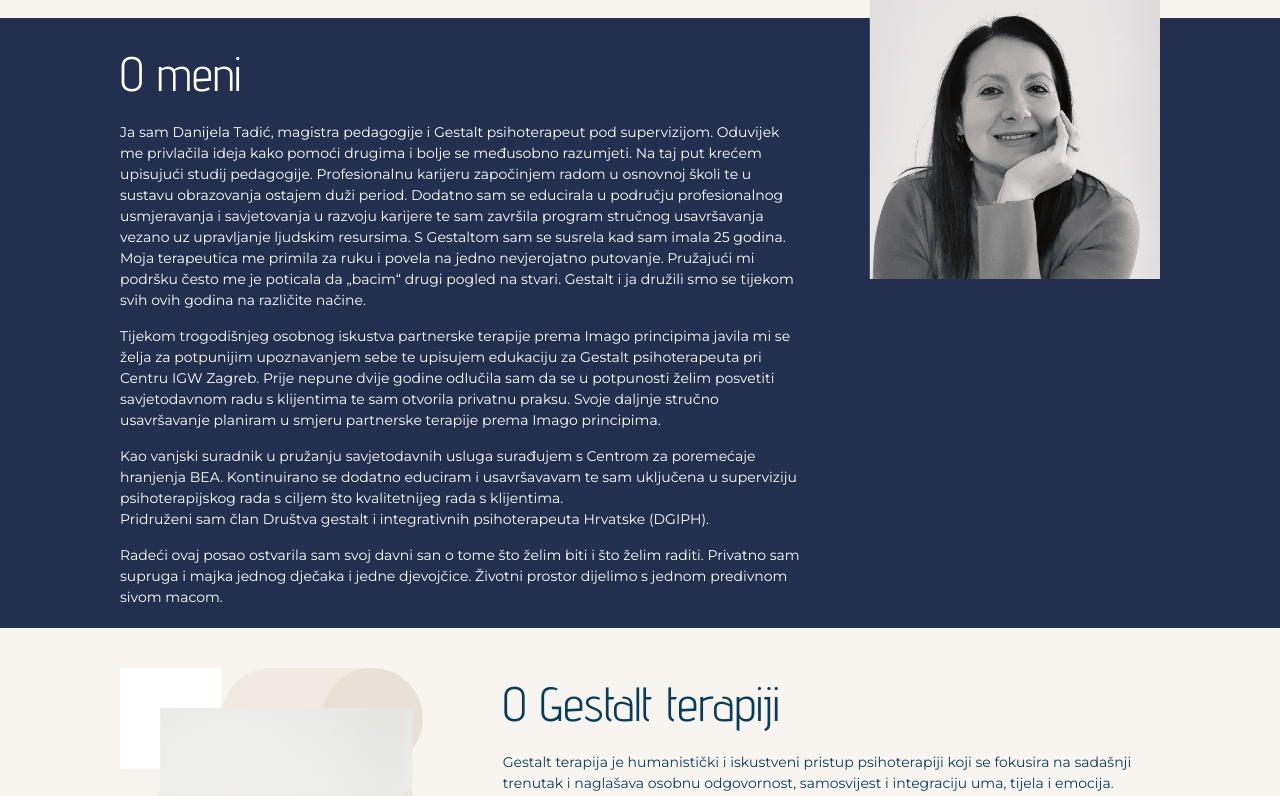
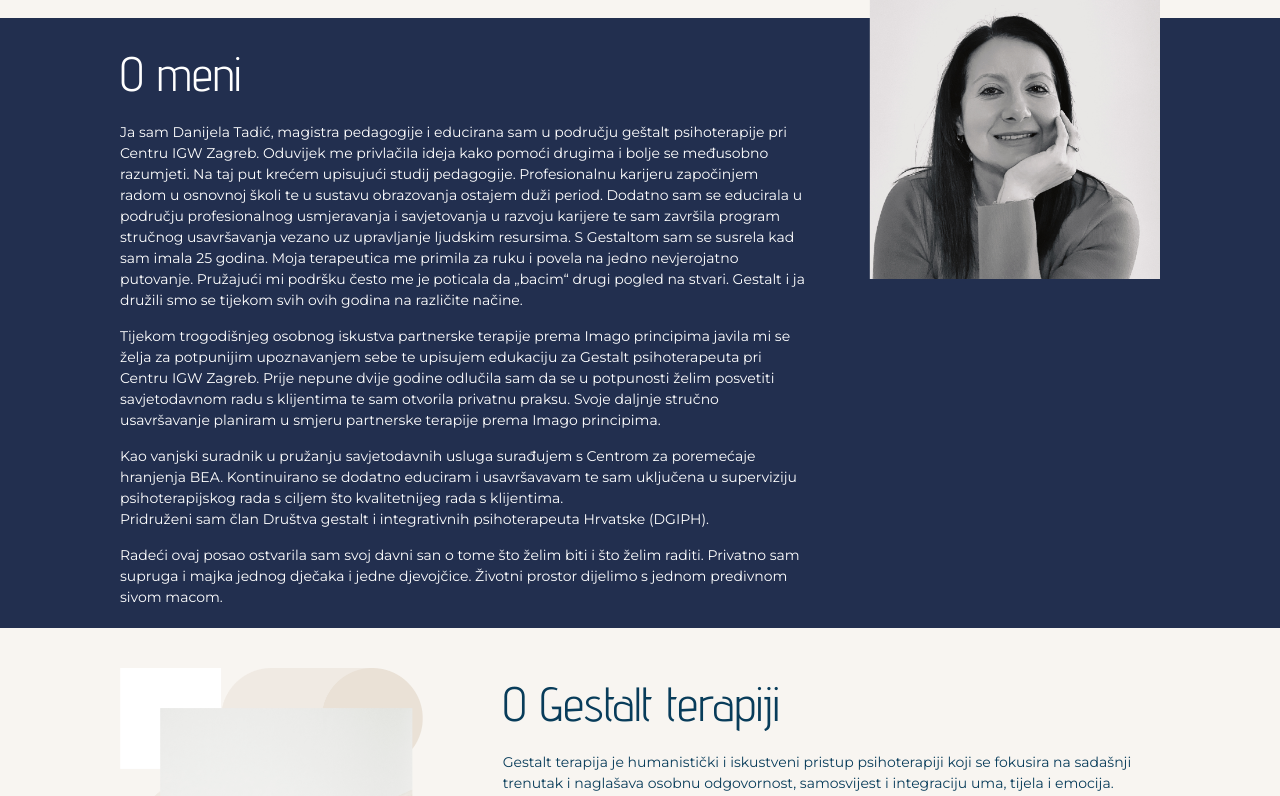
Before and after one commit to ekrehic/Drugi-Pogled, a Vue app: page / in a window 1280 px wide. Shown: the part 1460-2256 px from the top of the page. Built offline with nearby package versions, Linux system fonts and the light colour scheme.

Commit message:
december adjustments

```diff
--- a/src/components/sections/AboutMe.vue
+++ b/src/components/sections/AboutMe.vue
@@ -13,7 +13,7 @@
           </div>
           <div class="column is-12-touch is-8-desktop column--text">
             <p class="p-b-15">
-              Ja sam Danijela Tadić, magistra pedagogije i Gestalt psihoterapeut pod supervizijom. Oduvijek me privlačila ideja kako pomoći drugima i bolje se međusobno razumjeti. Na taj put krećem upisujući studij pedagogije. Profesionalnu karijeru započinjem radom u osnovnoj školi te u sustavu obrazovanja ostajem duži period. Dodatno sam se educirala u području profesionalnog usmjeravanja i savjetovanja u razvoju karijere te sam završila program stručnog usavršavanja vezano uz upravljanje ljudskim resursima. S Gestaltom sam se susrela kad sam imala 25 godina. Moja terapeutica me primila za ruku i povela na jedno nevjerojatno putovanje. Pružajući mi podršku često me je poticala da „bacim“ drugi pogled na stvari. Gestalt i ja družili smo se tijekom svih ovih godina na različite načine.
+              Ja sam Danijela Tadić, magistra pedagogije i educirana sam u području  geštalt psihoterapije pri Centru IGW Zagreb. Oduvijek me privlačila ideja kako pomoći drugima i bolje se međusobno razumjeti. Na taj put krećem upisujući studij pedagogije. Profesionalnu karijeru započinjem radom u osnovnoj školi te u sustavu obrazovanja ostajem duži period. Dodatno sam se educirala u području profesionalnog usmjeravanja i savjetovanja u razvoju karijere te sam završila program stručnog usavršavanja vezano uz upravljanje ljudskim resursima. S Gestaltom sam se susrela kad sam imala 25 godina. Moja terapeutica me primila za ruku i povela na jedno nevjerojatno putovanje. Pružajući mi podršku često me je poticala da „bacim“ drugi pogled na stvari. Gestalt i ja družili smo se tijekom svih ovih godina na različite načine.
             </p>
             <p class="p-b-15">
               Tijekom trogodišnjeg osobnog iskustva partnerske terapije prema Imago principima javila mi se želja za potpunijim upoznavanjem sebe te upisujem edukaciju za Gestalt psihoterapeuta pri Centru IGW Zagreb. Prije nepune dvije godine odlučila sam da se u potpunosti želim posvetiti savjetodavnom radu s klijentima te sam otvorila privatnu praksu. Svoje daljnje stručno usavršavanje planiram u smjeru partnerske terapije prema Imago principima.
--- a/src/components/sections/Services.vue
+++ b/src/components/sections/Services.vue
@@ -37,7 +37,7 @@ class Services extends Vue {
     return [
       {
         name: '<span class="is-block-desktop">Individualno savjetovanje</span> <span class="is-block-desktop"> za mlade punoljetne osobe,</span> studente i nezaposlene',
-        price: '25€',
+        price: '30€',
         duration: '60 minuta',
       },
       // {
@@ -47,7 +47,7 @@ class Services extends Vue {
       // },
       {
         name: '<span class="is-block-desktop">Individualno savjetovanje</span> za zaposlene',
-        price: '35€',
+        price: '40€',
         duration: '60 minuta',
       },
       {
```
